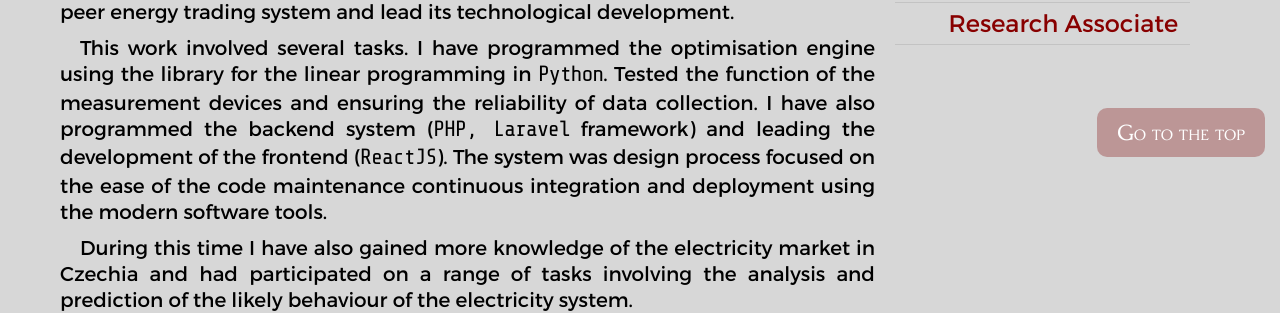
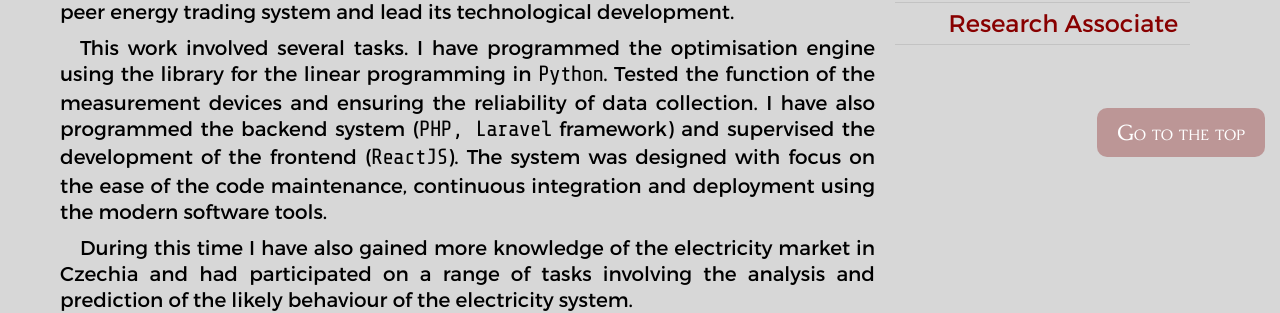
Before and after one commit to tomichec/tomichec.github.io, a Jekyll site: the page built from career.html, in a window 1280 px wide. Shown: the part 737-1050 px from the top of the page. Built offline with Jekyll 4.4.1, drawn with Linux system fonts in a browser that asks for light colours.

Commit message:
minor update in carreer

```diff
--- a/career.html
+++ b/career.html
@@ -21,9 +21,9 @@ layout: default
       in <code>Python</code>.  Tested the function of the measurement
       devices and ensuring the reliability of data collection. I have
       also programmed the backend system (<code>PHP, Laravel</code>
-      framework) and leading the development of the frontend
-      (<code>ReactJS</code>). The system was design process focused on
-      the ease of the code maintenance continuous integration and
+      framework) and supervised the development of the frontend
+      (<code>ReactJS</code>). The system was designed with focus on
+      the ease of the code maintenance, continuous integration and
       deployment using the modern software tools.
     </p>
 
```
